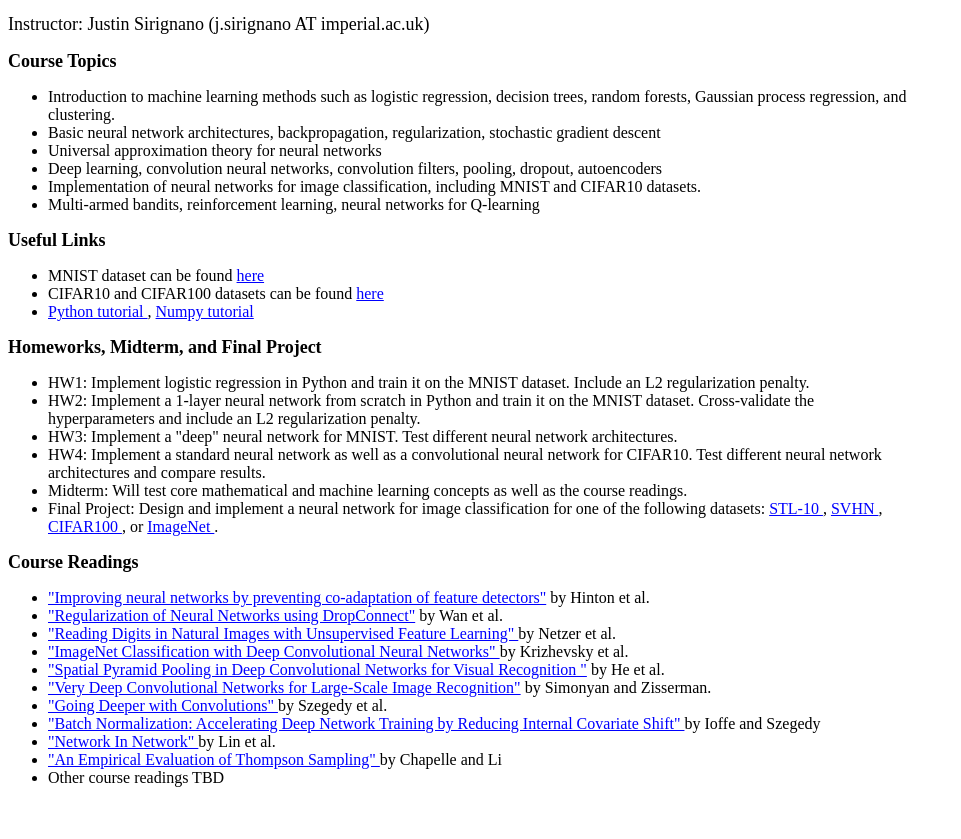
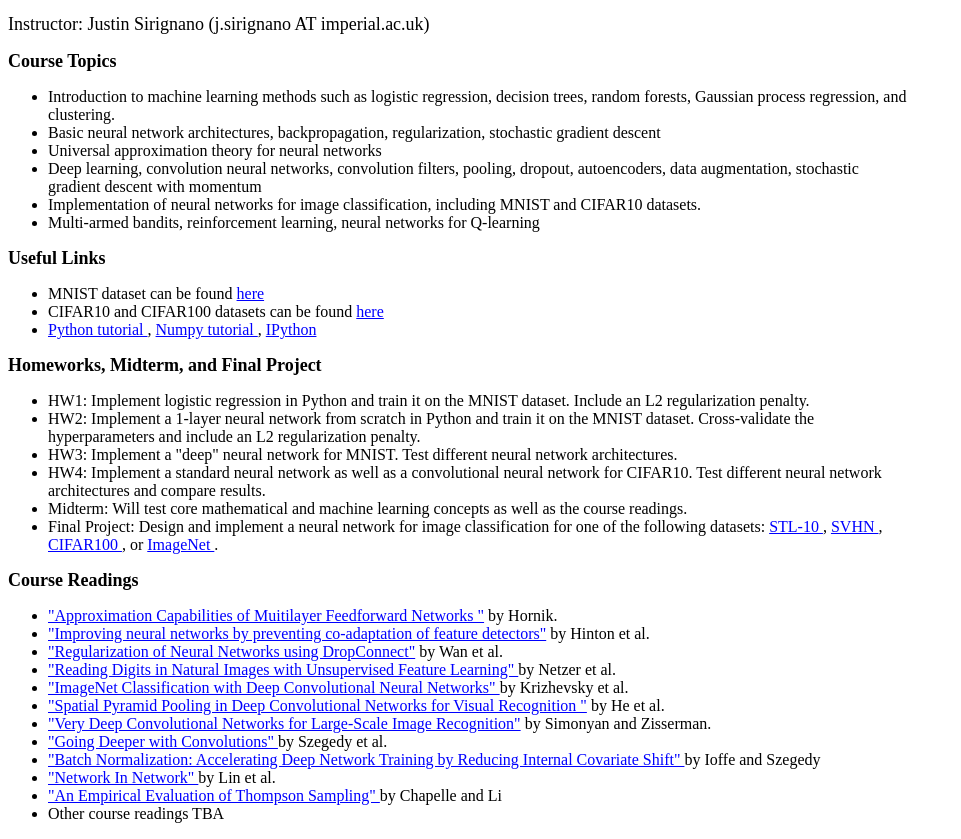
Before and after one commit to jasirign/NeuralNetworks_and_DeepLearning, a plain HTML site: page index.html in a window 1280 px wide. Shown: the part 47-886 px from the top of the page, without its empty margins (0-961 px from the left). Before the commit the page ends 850 px from the top, so only its background shows below. Drawn offline with Linux system fonts and the light colour scheme.

Commit message:
try this

```diff
--- a/index.html
+++ b/index.html
@@ -34,7 +34,7 @@
 	     Gaussian process regression, and clustering. </li>
 	<li> Basic neural network architectures, backpropagation, regularization, stochastic gradient descent </li>
 	<li> Universal approximation theory for neural networks  </li>
-	<li> Deep learning, convolution neural networks, convolution filters, pooling, dropout, autoencoders </li>
+	<li> Deep learning, convolution neural networks, convolution filters, pooling, dropout, autoencoders, data augmentation, stochastic gradient descent with momentum </li>
 	<li> Implementation of neural networks for image classification, including MNIST and CIFAR10 datasets. </li>
 	<li> Multi-armed bandits, reinforcement learning, neural networks for Q-learning </li>
 </ul>
@@ -48,7 +48,8 @@
         target = "_blank"> here </a>  </li>
 	<li> <a href="https://docs.python.org/2/tutorial/"
         target = "_blank"> Python tutorial </a>, <a href="https://docs.scipy.org/doc/numpy-dev/user/quickstart.html "
-        target = "_blank"> Numpy tutorial </a>   </li>
+        target = "_blank"> Numpy tutorial </a>, <a href="http://ipython.org/"
+        target = "_blank"> IPython </a>   </li>
 </ul>
 
 <FONT SIZE="4" COLOR = #000000><b>Homeworks, Midterm, and Final Project</b></FONT>
@@ -67,6 +68,8 @@
 
 <FONT SIZE="4" COLOR = #000000><b>Course Readings</b></FONT>
 <ul>
+	<li> <a href="http://zmjones.com/static/statistical-learning/hornik-nn-1991.pdf"
+        target = "_blank"> "Approximation Capabilities of Muitilayer Feedforward Networks "</a> by Hornik.    </li>
 	<li> <a href="http://arxiv.org/abs/1207.0580"
         target = "_blank"> "Improving neural networks by preventing co-adaptation of feature detectors"</a> by Hinton et al.    </li>
 	<li> <a href="http://machinelearning.wustl.edu/mlpapers/papers/icml2013_wan13"
@@ -87,7 +90,7 @@
         target = "_blank"> "Network In Network" </a> by Lin et al.  </li>
 	<li>    <a href="http://papers.nips.cc/paper/4321-an-empirical-evaluation-of-thompson-sampling"
         target = "_blank"> "An Empirical Evaluation of Thompson Sampling" </a> by Chapelle and Li  </li>
-	<li> Other course readings TBD </li>
+	<li> Other course readings TBA </li>
 
 </ul>
 
```
